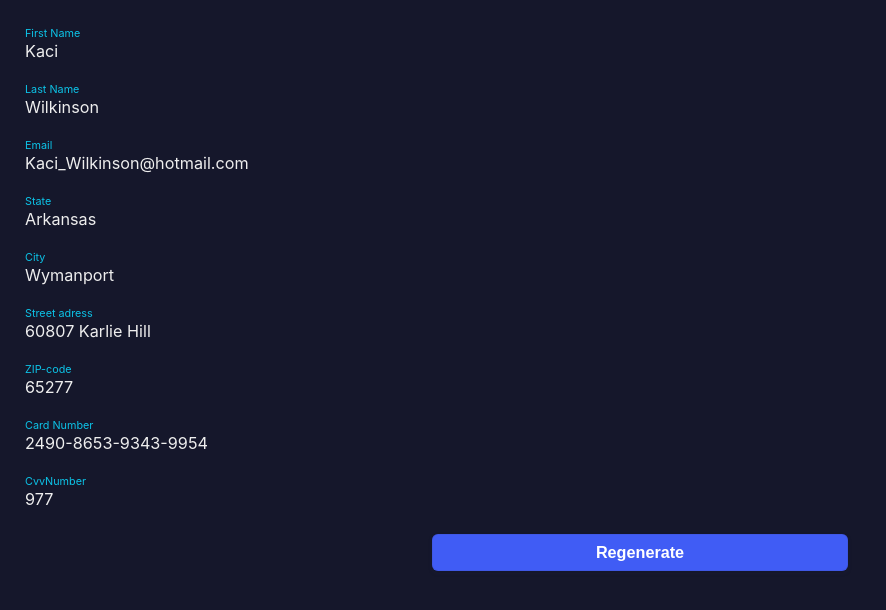
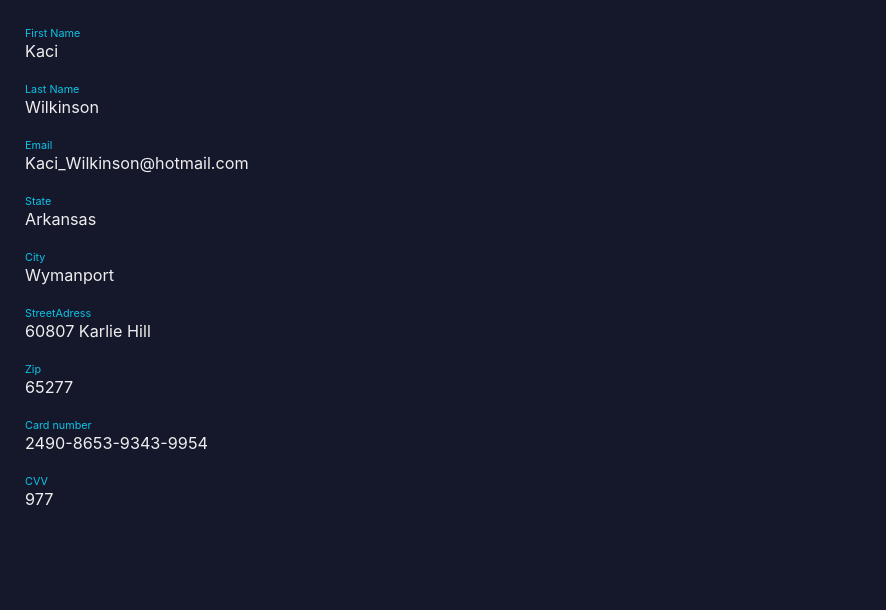
Before and after one commit to octagony/data-verse, a Vue app: page / in a window 1280 px wide. Shown: the top 610 px of the page, without its empty margins (0-886 px from the left). Built offline with nearby package versions, Linux system fonts and the light colour scheme.

Commit message:
[REFACTOR] Started to use v-for in MainData

```diff
--- a/src/App.vue
+++ b/src/App.vue
@@ -3,19 +3,66 @@ import MainData from '@/components/MainData.vue'
 import GenerateButton from '@/components/GenerateButton.vue'
 import { User } from '@/utils/user.class'
 import { ref } from 'vue'
+import { type IUserProps } from './interfaces/user.interface'
 
 const userData = new User()
-const userRef = ref(userData)
+const userRef = ref<IUserProps[]>([
+  {
+    id: 1,
+    description: 'First Name',
+    value: userData.firstName
+  },
+  {
+    id: 2,
+    description: 'Last Name',
+    value: userData.lastName
+  },
+  {
+    id: 3,
+    description: 'Email',
+    value: userData.email
+  },
+  {
+    id: 4,
+    description: 'State',
+    value: userData.state
+  },
+  {
+    id: 5,
+    description: 'City',
+    value: userData.city
+  },
+  {
+    id: 6,
+    description: 'StreetAdress',
+    value: userData.streetAdress
+  },
+  {
+    id: 7,
+    description: 'Zip',
+    value: userData.zip
+  },
+  {
+    id: 8,
+    description: 'Card number',
+    value: userData.cardNumber
+  },
+  {
+    id: 9,
+    description: 'CVV',
+    value: userData.cvvNumber
+  }
+])
 
-const updateData = () => {
-  userRef.value.update()
-}
+// const updateData = () => {
+//   userRef.value.update()
+// }
 </script>
 
 <template>
   <div class="container">
     <MainData :userRef="userRef" />
-    <GenerateButton @updateData="updateData" />
+    <!-- <GenerateButton @updateData="updateData" /> -->
   </div>
 </template>
 
--- a/src/components/GenerateButton.vue
+++ b/src/components/GenerateButton.vue
@@ -1,9 +1,4 @@
-<script setup lang="ts">
-const props = defineProps({
-  regenerate: Function
-})
-const emit = defineEmits(['updateData'])
-</script>
+<script setup lang="ts"></script>
 
 <template>
   <button @click="$emit('updateData')">Regenerate</button>
--- a/src/components/MainData.vue
+++ b/src/components/MainData.vue
@@ -1,16 +1,19 @@
 <script setup lang="ts">
-import { type IUserClass } from '@/interfaces/user.interface'
+import { type IUserProps } from '@/interfaces/user.interface'
 import type { PropType } from 'vue'
 const props = defineProps({
-  userRef: Object as PropType<IUserClass>
+  userRef: Object as PropType<IUserProps[]>
 })
 </script>
 
 <template>
   <div class="container">
-    <div class="data__container">
-      <small class="data__description">First Name</small>
-      <p class="data__value">{{ props.userRef?.firstName }}</p>
+    <div class="data__container" v-for="data in props.userRef" :key="data?.id">
+      <small class="data__description">{{ data?.description }}</small>
+      <p class="data__value">{{ data?.value }}</p>
+    </div>
+    <!-- <div class="data__container">
+
     </div>
     <div class="data__container">
       <small class="data__description">Last Name</small>
@@ -43,7 +46,7 @@ const props = defineProps({
     <div class="data__container">
       <small class="data__description">CvvNumber</small>
       <p class="data__value">{{ props.userRef?.cvvNumber }}</p>
-    </div>
+    </div> -->
   </div>
 </template>
 
--- a/src/interfaces/user.interface.ts
+++ b/src/interfaces/user.interface.ts
@@ -13,3 +13,9 @@ export interface IUser {
 export type IUserClass = IUser & {
   update: () => void
 }
+
+export interface IUserProps {
+  id: number
+  description: string
+  value: string
+}
--- a/vite.config.ts
+++ b/vite.config.ts
@@ -1,6 +1,3 @@
-/// <reference types="vitest" />
-/// <reference types="vite/client" />
-
 import { fileURLToPath, URL } from 'node:url'
 import { defineConfig } from 'vite'
 import vue from '@vitejs/plugin-vue'
```
